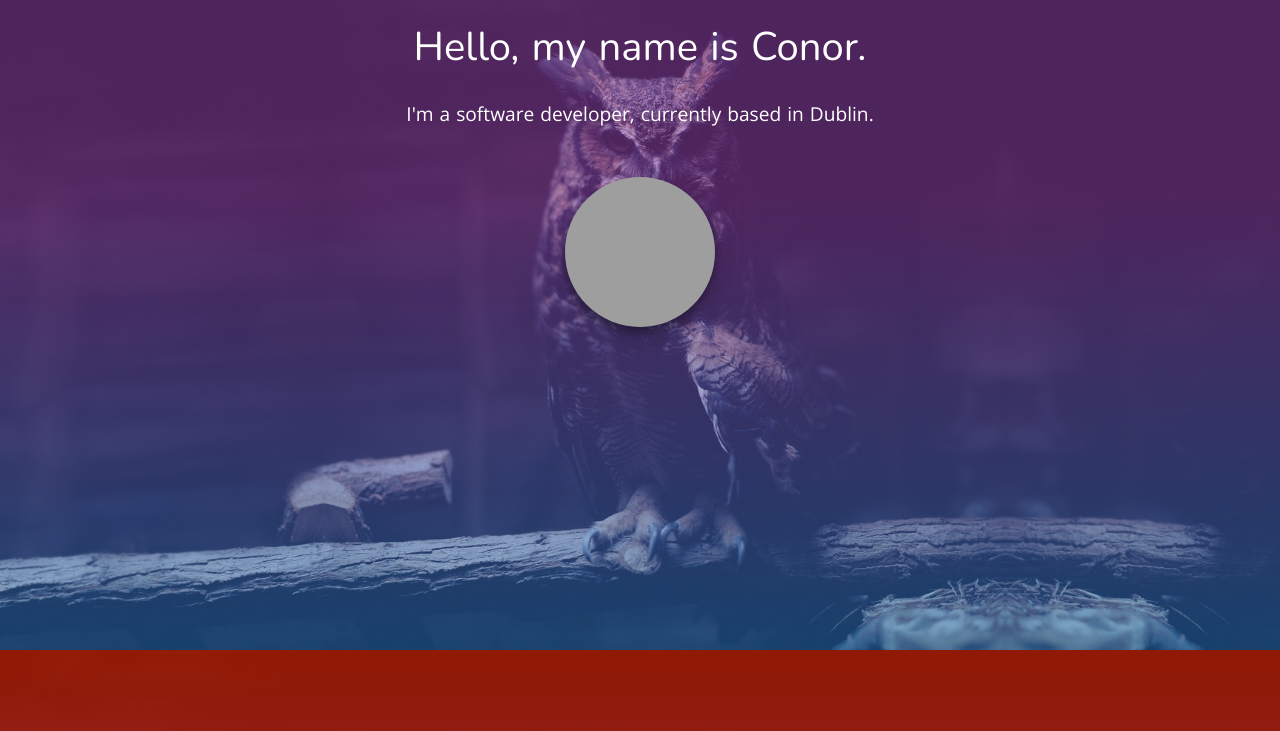
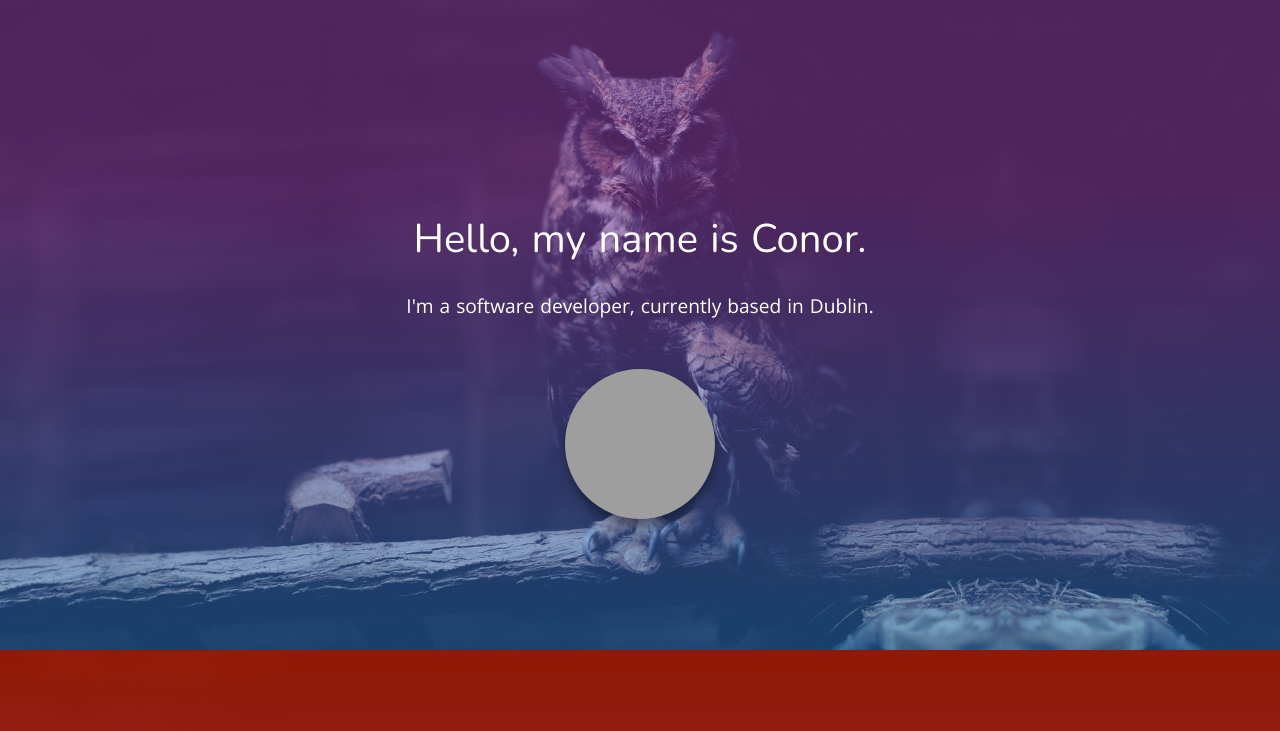
Before and after one commit to Cono52/personalsite, a Node server app: page / in a window 1280 px wide. Shown: the part 150-881 px from the top of the page. Run offline with Node 20, Linux system fonts and the light colour scheme; style sheets or scripts are compiled from the project's sources; some libraries are stand-ins or nearby versions; grey boxes are pictures that could not be loaded.

Commit message:
top margin on intro too high

```diff
--- a/src/stylesheets/index.styl
+++ b/src/stylesheets/index.styl
@@ -91,7 +91,7 @@ ul li
 .container-content
 	width: 500px
 	height: 500px
-	margin: auto;
+	margin: 15% auto auto auto;
 	text-align: center
 	transition: all 0.5s ease-out
 
```
